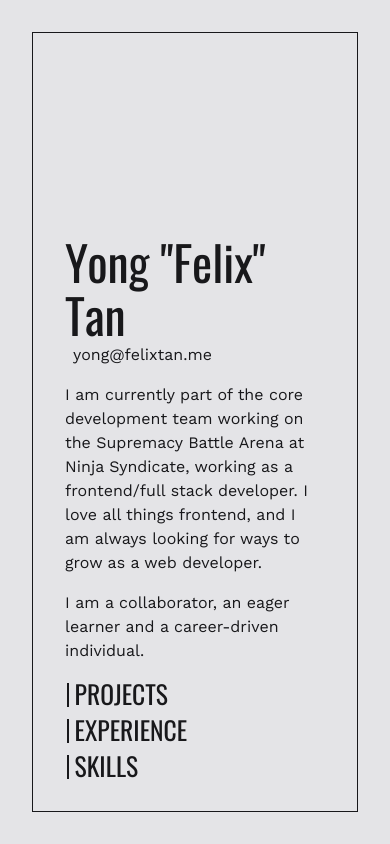
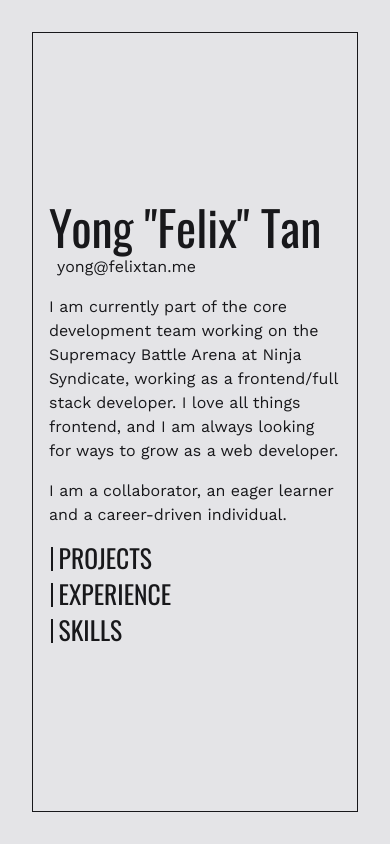
Before and after one commit to o2bomb/my-portfolio-2, a SvelteKit app: page / in a window 390 px wide. Shown: the top 844 px of the page. Built offline with nearby package versions, Linux system fonts and the light colour scheme.

Commit message:
Center hero content on mobile devices

```diff
--- a/src/routes/+page.svelte
+++ b/src/routes/+page.svelte
@@ -103,4 +103,16 @@
             transform: translateX(0);
         }
     }
+
+    @media (max-width: 700px) {
+        .content {
+            justify-content: center;
+        }
+    }
+
+    @media (max-width: 500px) {
+        .content {
+            padding: 1rem;
+        }
+    }
 </style>
```
